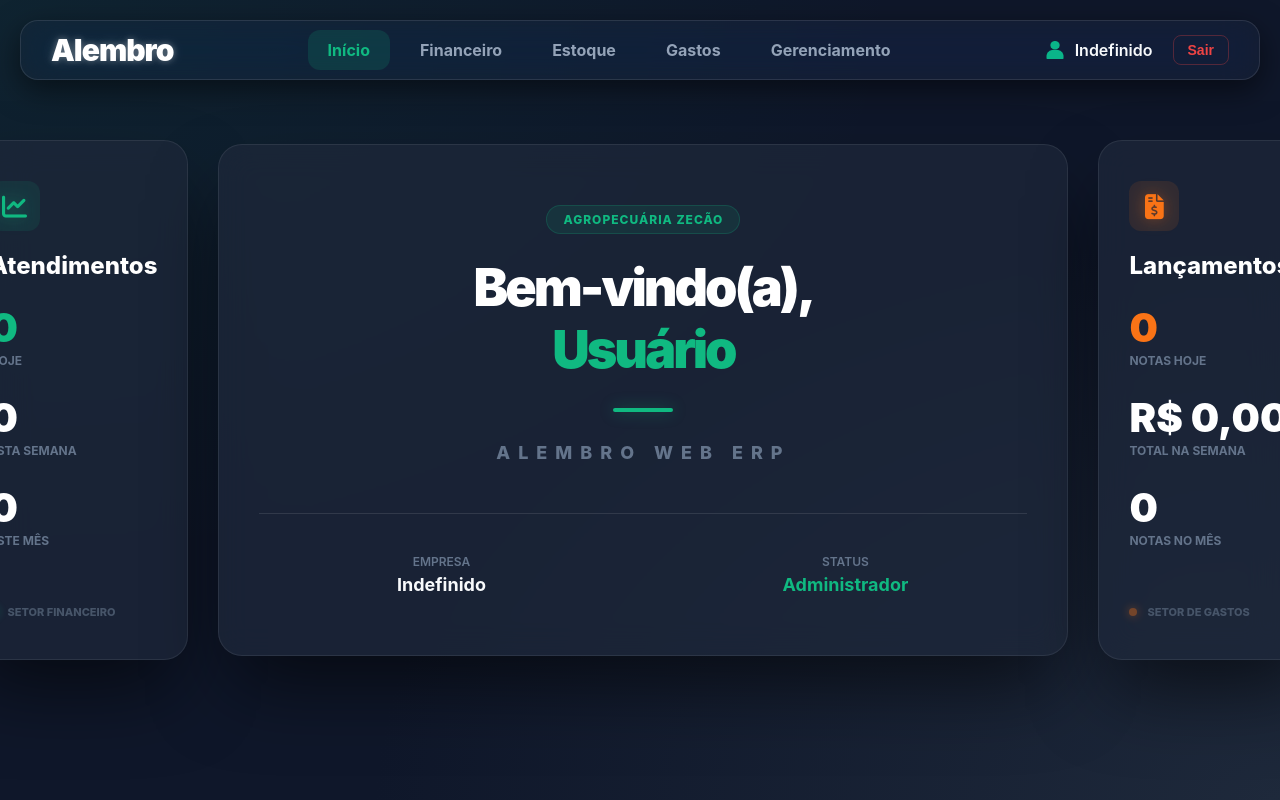
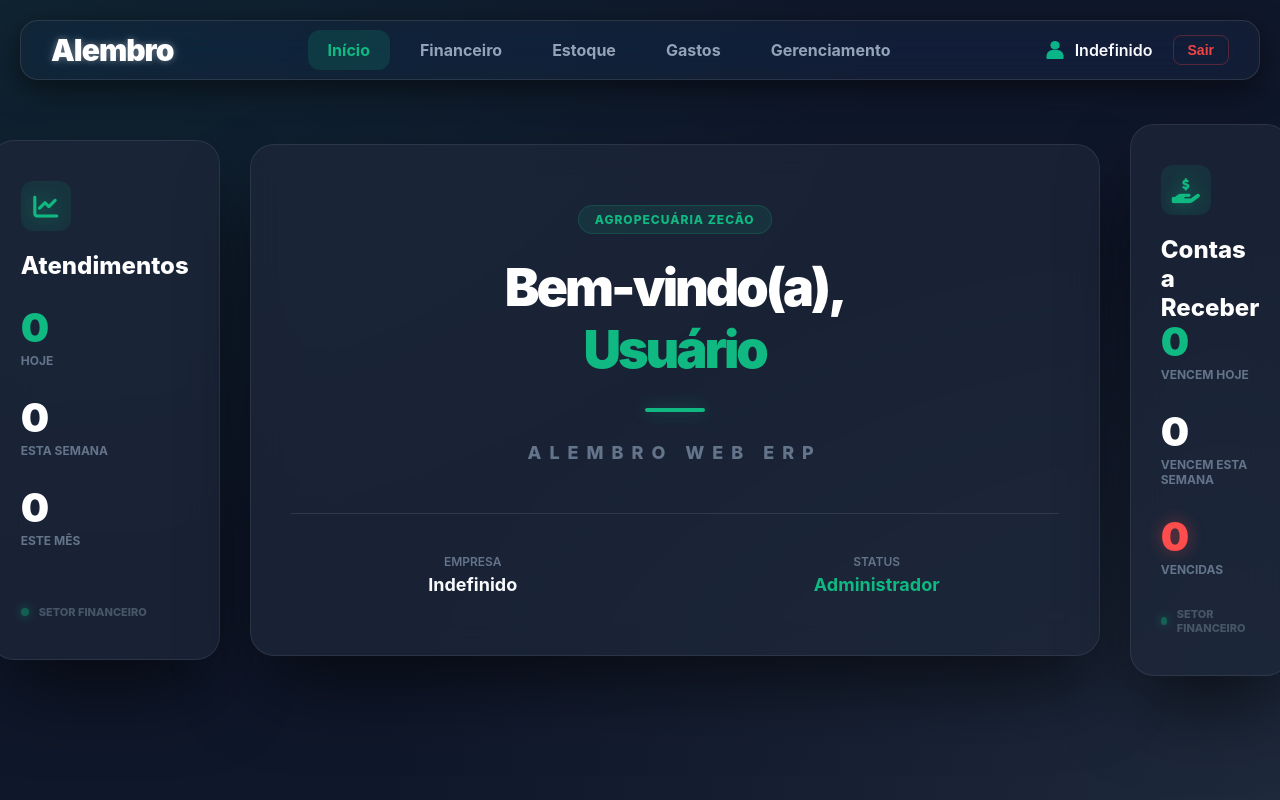
Before and after one commit to murilo813/AlembroWebERP-Frontend, a Vue app: page /home in a window 1280 px wide. Built offline with nearby package versions, Linux system fonts and the light colour scheme; no server answers; sample sign-in values are in the browser's storage.

Commit message:
feat: agora os cards sao dinamicos e aparecem conforme o cargo do usuario

```diff
--- a/src/utils/constants.js
+++ b/src/utils/constants.js
@@ -24,6 +24,17 @@ export const ROLE_PERMISSIONS = {
     compras: ['home', 'procurement'],
     v_interno: ['home'],
     v_externo: ['home'],
-    caixa: ['home'],
+    caixa: ['home', 'finance'],
     estoque: ['home']
 };
+export const DASHBOARD_CARDS = {
+    admin: ['collections', 'bills'],
+    gerente: ['collections', 'expenses'],
+    financeiro: ['collections', 'bills'],
+    contabil: ['collections', 'expenses'],
+    compras: [],
+    v_interno: [],
+    v_externo: [],
+    caixa: ['collections', 'bills'],
+    estoque: []
+};
--- a/src/views/Home/HomeView.vue
+++ b/src/views/Home/HomeView.vue
@@ -2,7 +2,11 @@
   <div class="home-container">
     <div class="dashboard-box">
 
-      <StatsCollectionsCard />
+      <component
+        v-if="activeCards && activeCards[0]"
+        :is="getComponent(activeCards[0])"
+      />
+      <div v-else class="placeholder-sidebar"></div>
 
       <div class="welcome-section">
         <transition name="fade-up" appear>
@@ -28,15 +32,20 @@
         </transition>
       </div>
 
-      <StatsExpensesCard />
+      <component
+        v-if="activeCards && activeCards[1]"
+        :is="getComponent(activeCards[1])"
+      />
+      <div v-else class="placeholder-sidebar"></div>
 
     </div>
   </div>
 </template>
 
 <script setup>
-import { ref } from 'vue';
-import { COMPANIES, USER_TYPES } from '@/utils/constants';
+import { ref, computed } from 'vue';
+import { COMPANIES, USER_TYPES, DASHBOARD_CARDS } from '@/utils/constants';
+
 import StatsCollectionsCard from '@/components/dashboard/StatsCollectionsCard.vue';
 import StatsExpensesCard from '@/components/dashboard/StatsExpensesCard.vue';
 import StatsBillsCard from '@/components/dashboard/StatsBillsCard.vue';
@@ -46,6 +55,16 @@ const companyName = ref(COMPANIES[Number(companyId)] || 'Indefinido');
 const nomenclature = ref(localStorage.getItem('nomenclature') || 'Usuário');
 const roleKey = localStorage.getItem('userType');
 const userType = USER_TYPES[roleKey] || 'Indefinido';
+const activeCards = computed(() => DASHBOARD_CARDS[roleKey] || []);
+
+const getComponent = (cardName) => {
+  const map = {
+    collections: StatsCollectionsCard,
+    expenses: StatsExpensesCard,
+    bills: StatsBillsCard
+  };
+  return map[cardName];
+};
 </script>
 
 <style src="./home.css" scoped></style>
```
